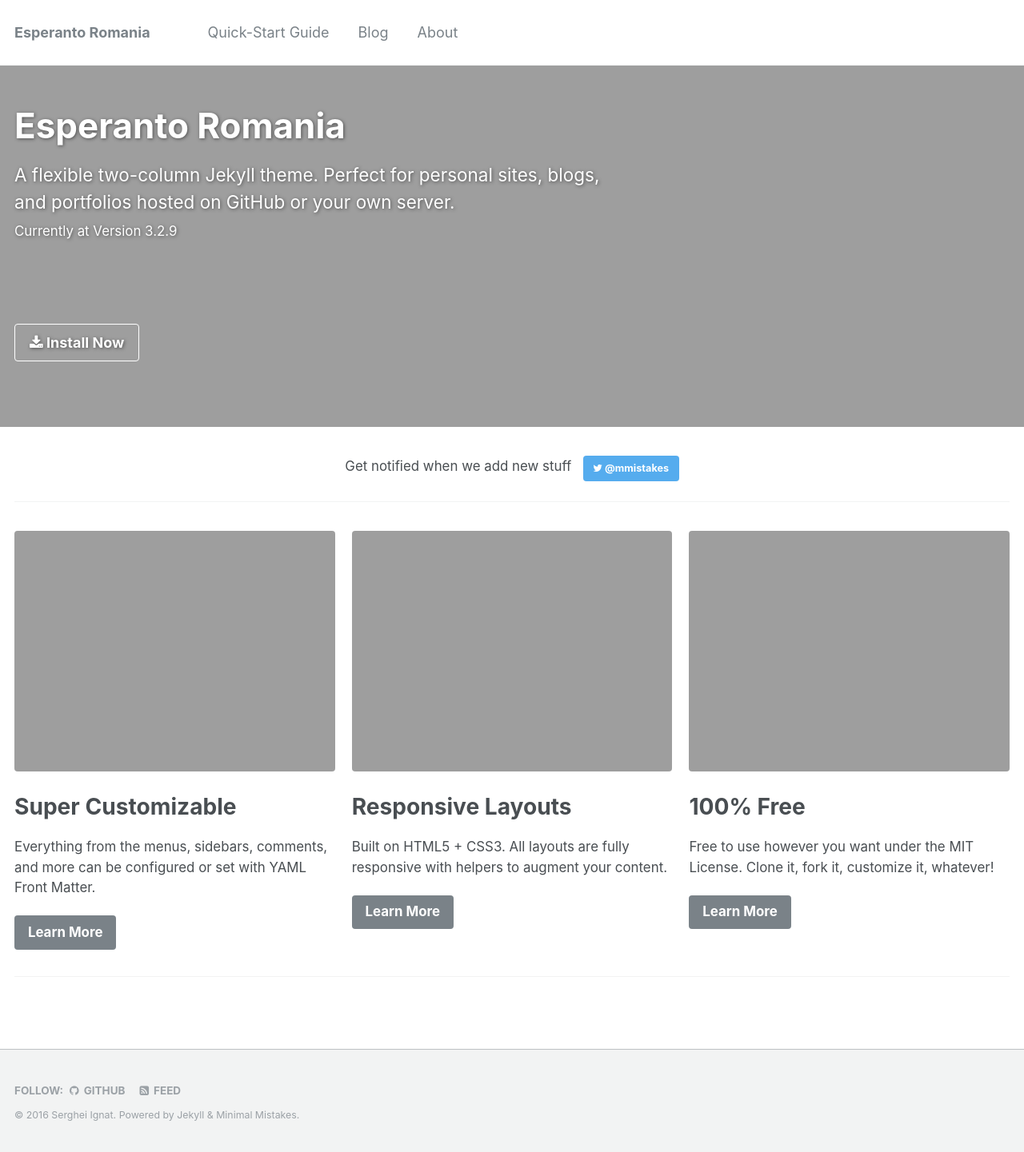
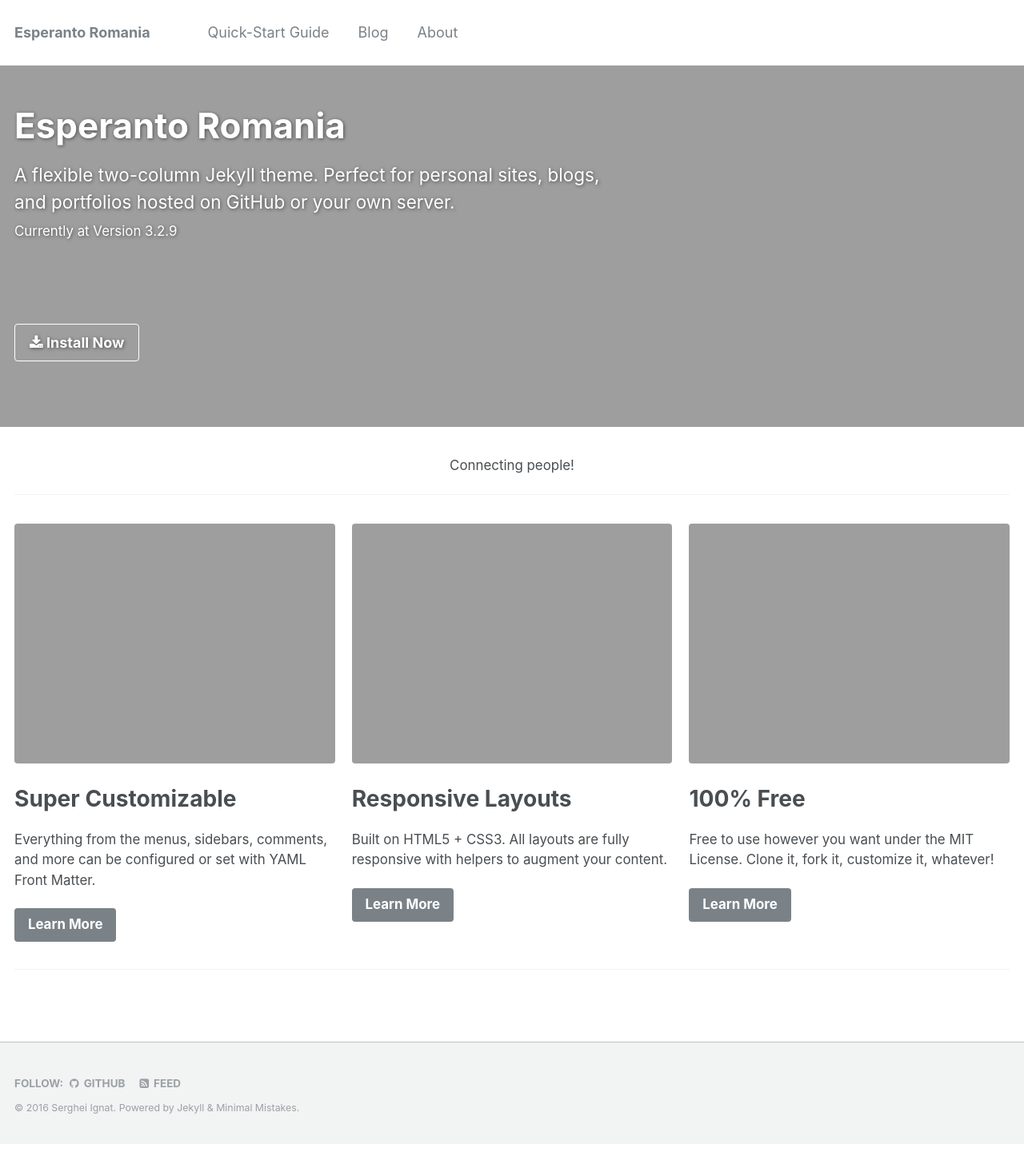
Before and after one commit to esperanto-ro/esperanto-ro.github.io, a Jekyll site: the page built from _pages/home.md, in a window 1280 px wide. Shown: the whole page at 80% size. Built offline with Jekyll 4.4.1, drawn with Linux system fonts in a browser that asks for light colours; grey boxes are pictures that could not be loaded.

Commit message:
Change intro message on home page

```diff
--- a/_pages/home.md
+++ b/_pages/home.md
@@ -31,7 +31,8 @@
 github:
   - excerpt: '{::nomarkdown}<iframe style="display: inline-block;" src="https://ghbtns.com/github-btn.html?user=mmistakes&repo=minimal-mistakes&type=star&count=true&size=large" frameborder="0" scrolling="0" width="160px" height="30px"></iframe> <iframe style="display: inline-block;" src="https://ghbtns.com/github-btn.html?user=mmistakes&repo=minimal-mistakes&type=fork&count=true&size=large" frameborder="0" scrolling="0" width="158px" height="30px"></iframe>{:/nomarkdown}'
 intro:
-  - excerpt: 'Get notified when we add new stuff &nbsp; [<i class="fa fa-twitter"></i> @mmistakes](https://twitter.com/mmistakes){: .btn .btn--twitter}'
+  - excerpt: 'Connecting people!'
+#  - excerpt: 'Get notified when we add new stuff &nbsp; [<i class="fa fa-twitter"></i> @mmistakes](https://twitter.com/mmistakes){: .btn .btn--twitter}'
 ---
 
 {% include feature_row id="intro" type="center" %}
```
